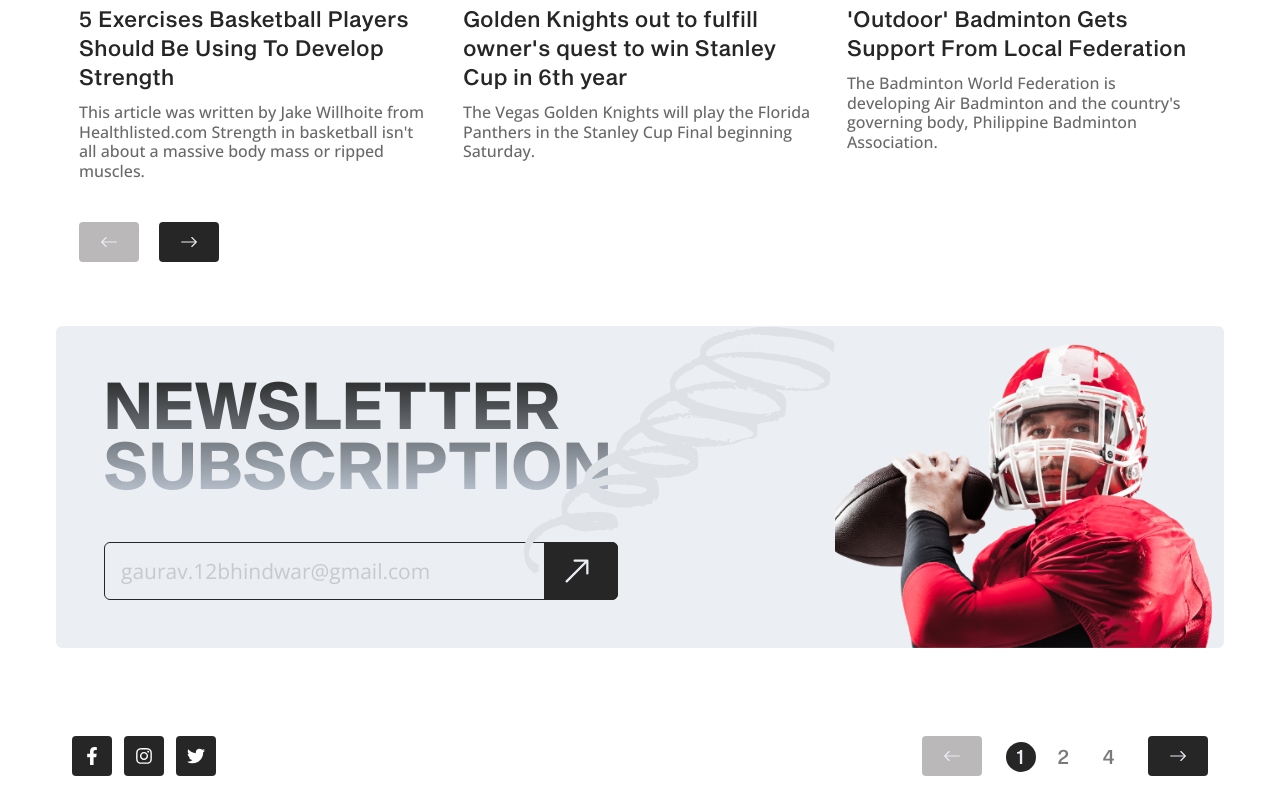
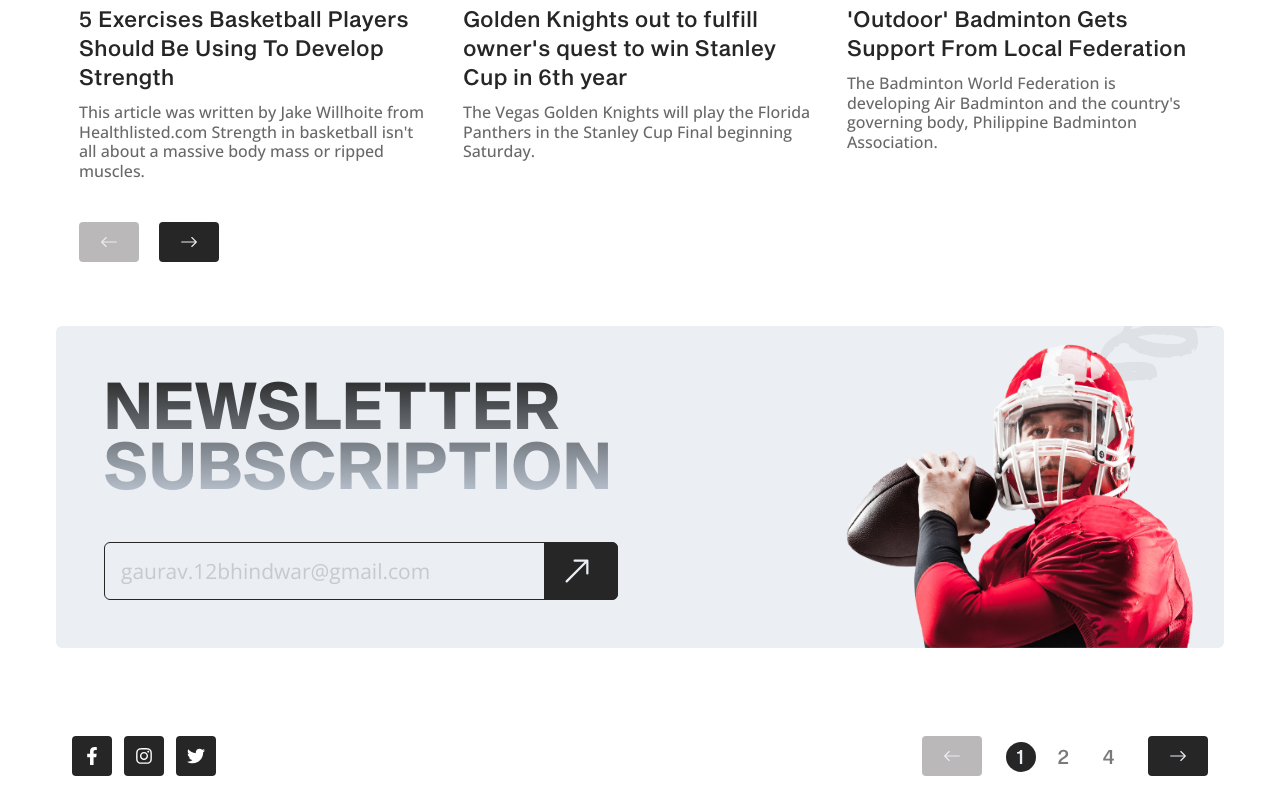
Before and after one commit to gauravbhindwar/QuadBtech, a React (Vite) app in the folder Week2/Day1/: page / in a window 1280 px wide. Shown: the part 3825-4625 px from the top of the page. Built offline with nearby package versions, Linux system fonts and the light colour scheme.

Commit message:
fix: Adjust positioning of spiral SVG and player image in NewsLetter component

```diff
--- a/Week2/Day1/src/components/NewsLetter/NewsLetter.jsx
+++ b/Week2/Day1/src/components/NewsLetter/NewsLetter.jsx
@@ -39,7 +39,7 @@ const NewsLetter = () => {
           </div>
 
           {/* Spiral SVG background */}
-          <div className="hidden md:block absolute right-1/3 top-0 w-[312px] h-[248px] pointer-events-none">
+          <div className="hidden md:block absolute right-[95px] top-[0px] w-[312px] h-[248px] pointer-events-none md:right-[-50px] md:top-[-50px] lg:right-[-100px] lg:top-[-100px] xl:right-[-150px] xl:top-[-150px]">
             <img
               src={spiralImg}
               alt="Decorative spiral"
@@ -49,11 +49,11 @@ const NewsLetter = () => {
         </div>
 
         {/* Player image container - right side for tablets and desktop */}
-        <div className="hidden sm:block sm:w-2/5 md:w-1/3 relative">
+        <div className="hidden sm:block sm:w-2/5 md:w-1/3 relative w-1/3">
           <img
             src={playerImg}
             alt="American football player"
-            className="absolute inset-0 w-full h-full object-cover object-center"
+            className="absolute inset-0 w-full h-full object-center"
             style={{ objectPosition: "50% 20%" }}
           />
         </div>
```
